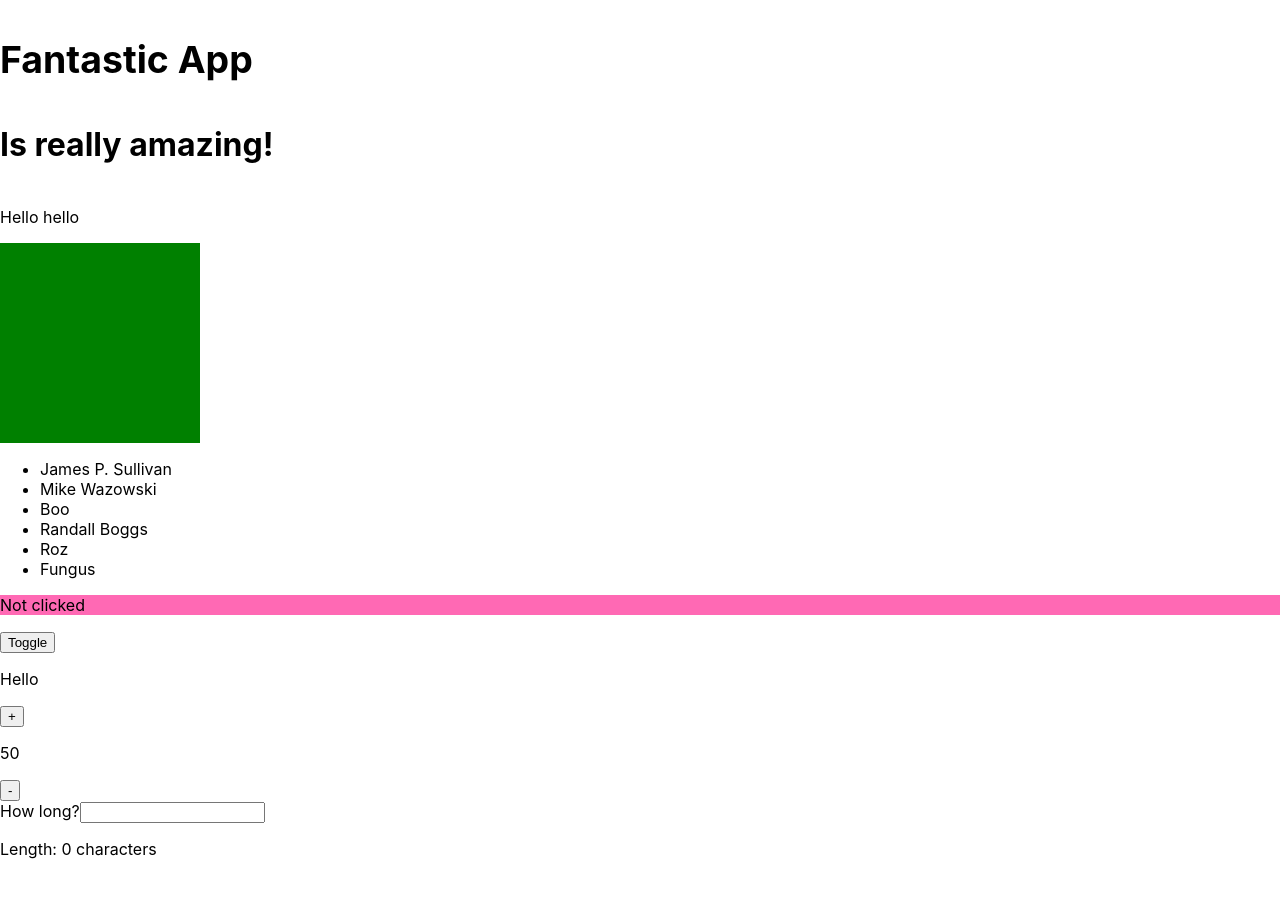
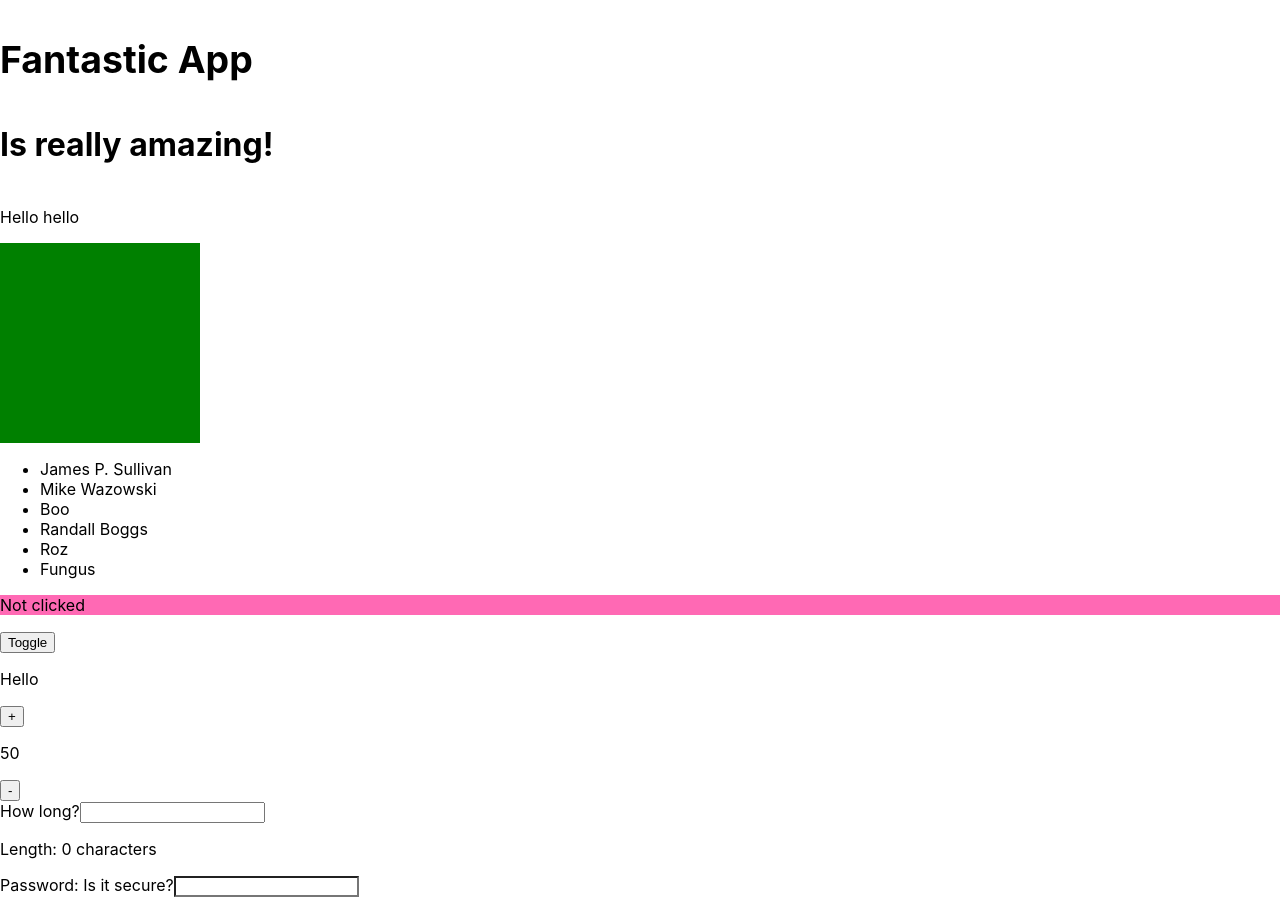
Before and after one commit to naranjita11/react-project, a React (Create React App) app: page / in a window 1280 px wide. Before the commit the page ends 875 px from the top, so only its background shows below. Built offline with nearby package versions, Linux system fonts and the light colour scheme.

Commit message:
PasswordStrength component working

```diff
--- /dev/null
+++ b/src/Components/PasswordStrength.js
@@ -0,0 +1,62 @@
+import { Component } from "react";
+
+class PasswordStrength extends Component {
+
+    constructor(props) {
+        super(props);
+
+        this.state = {
+            input: "",
+        };
+
+        this.handleChange = this.handleChange.bind(this);
+    }
+
+    // e is the standard DOM event object
+    handleChange(e) {
+        // e.currentTarget: DOM element we attached the event handler to
+        // use the value property to read its current value
+        this.setState({ input: e.target.value });
+        console.log(e.target.value);
+    }
+
+    findColour() {
+        let { length } = this.state.input
+        console.log(length);
+
+        if (length < 1) {
+            return "white";
+        }
+
+        else if (length < 9) {
+            return "red";
+        }
+
+        else if (length < 16) {
+            return "orange";
+        }
+
+        else {return "green";}
+
+    }
+
+    render() {
+        let colour = this.findColour();
+
+        return (
+            <div className="form-group">
+                <label>{ this.props.label }</label>
+                <input
+                    onChange={ this.handleChange }
+                    value={ this.state.input }
+                    name={ this.props.name }
+                    type="password"
+                    className="form-control"
+                    style={{ backgroundColor: colour }}
+                />
+            </div>
+        );
+    }
+}
+
+export default PasswordStrength;
--- a/src/Components/Stuff.js
+++ b/src/Components/Stuff.js
@@ -7,6 +7,7 @@ import ToggleText from "./ToggleText";
 import Counter from "./Counter";
 // import StepCounter from "./StepCounter";
 import Length from "./Length";
+import PasswordStrength from "./PasswordStrength";
 
 const Stuff = () => (
     <>
@@ -32,6 +33,8 @@ const Stuff = () => (
         {/* <StepCounter max={ 100 } step={ 5 } /> */}
 
         <Length label="How long?"/>
+
+        <PasswordStrength name="password" label="Password: Is it secure?"/>
     </>
 );
 
```
